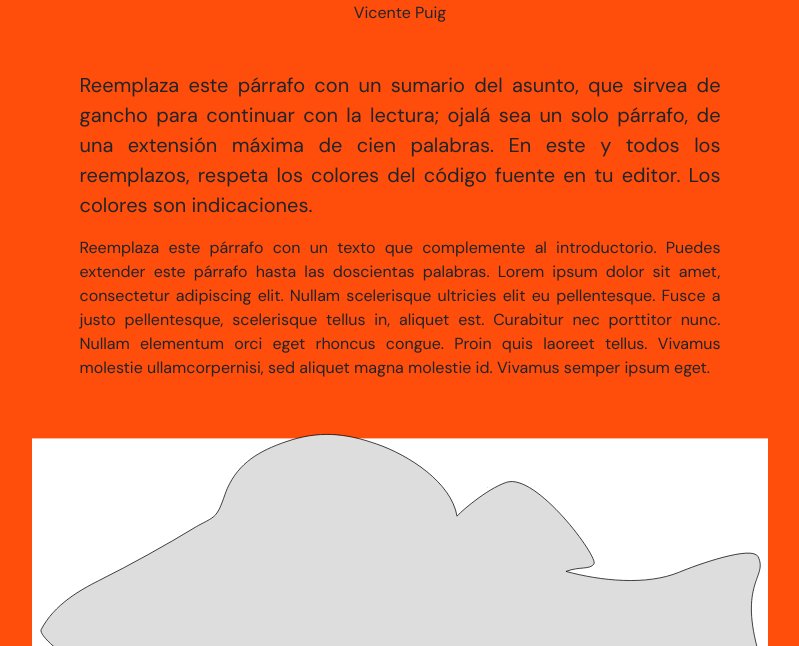
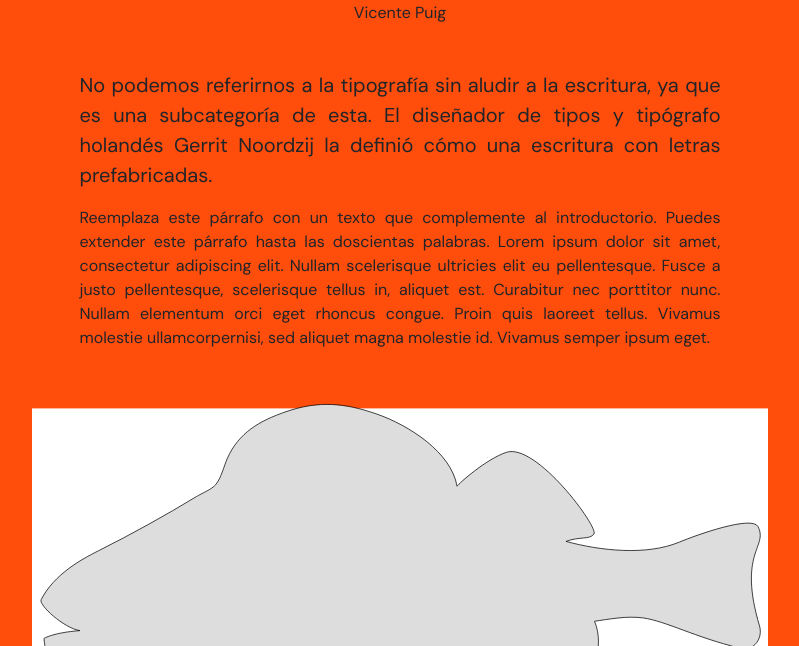
Before and after one commit to vicentepuig/clase05, a plain HTML site: page index.html in a window 1280 px wide. Shown: the part 154-800 px from the top of the page, without its empty margins (240-1039 px from the left). Drawn offline with nearby package versions, Linux system fonts and the light colour scheme.

Commit message:
Update index.html

```diff
--- a/index.html
+++ b/index.html
@@ -29,7 +29,7 @@
 
                     <h2 class="fs-6 mb-5 text-center">Vicente Puig</h2>
 
-                    <p class="lead">Reemplaza este párrafo con un sumario del asunto, que sirvea de gancho para continuar con la lectura; ojalá sea un solo párrafo, de una extensión máxima de cien palabras. En este y todos los reemplazos, respeta los colores del código fuente en tu editor. Los colores son indicaciones.</p>
+                    <p class="lead">No podemos referirnos a la tipografía sin aludir a la escritura, ya que es una subcategoría de esta. El diseñador de tipos y tipógrafo holandés Gerrit Noordzij la definió cómo una escritura con letras prefabricadas.</p>
 
                     <p>Reemplaza este párrafo con un texto que complemente al introductorio. Puedes extender este párrafo hasta las doscientas palabras. Lorem ipsum dolor sit amet, consectetur adipiscing elit. Nullam scelerisque ultricies elit eu pellentesque. Fusce a justo pellentesque, scelerisque tellus in, aliquet est. Curabitur nec porttitor nunc. Nullam elementum orci eget rhoncus congue. Proin quis laoreet tellus. Vivamus molestie ullamcorpernisi, sed aliquet magna molestie id. Vivamus semper ipsum eget.</p>
                 </div>
```
